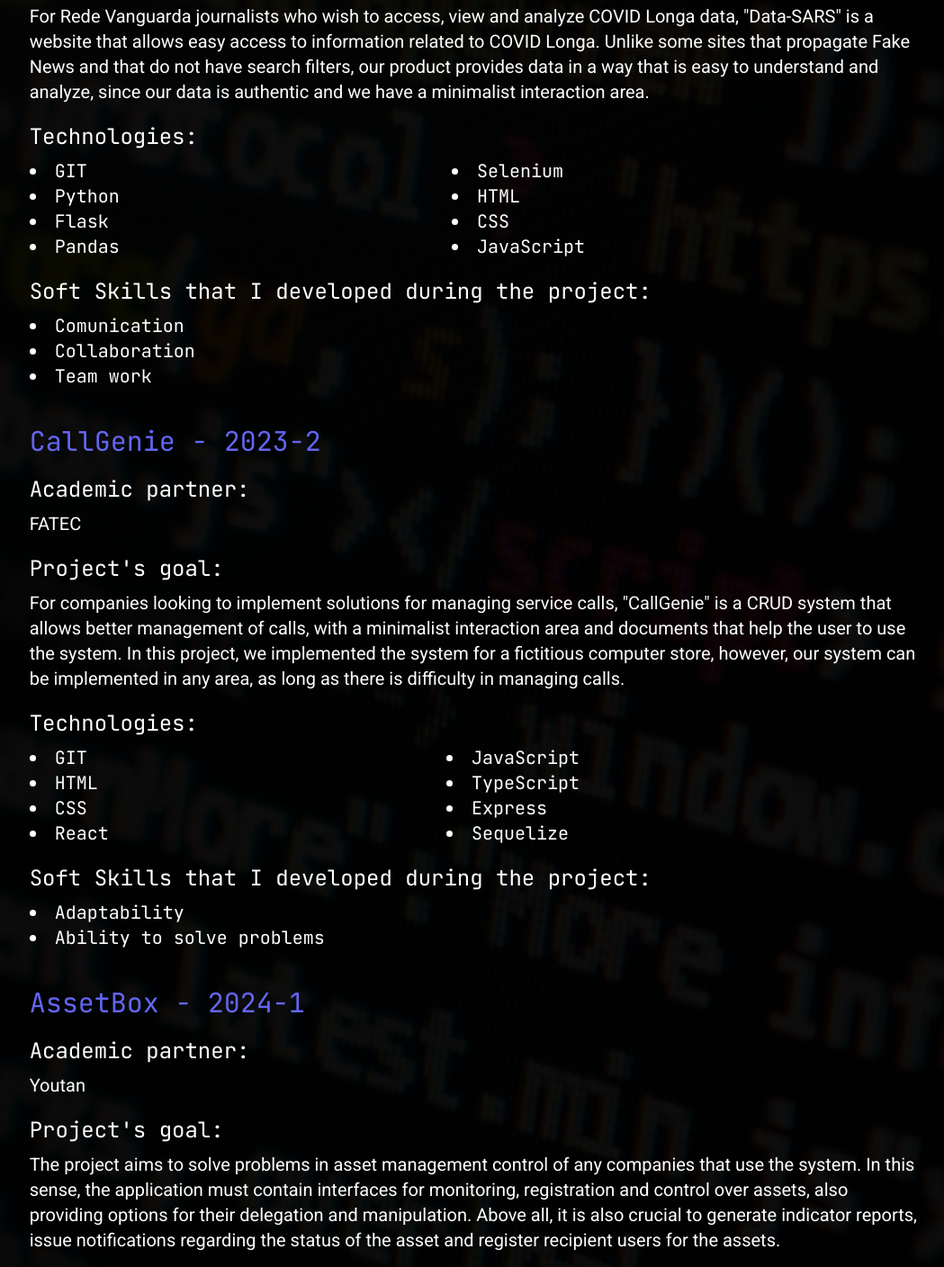
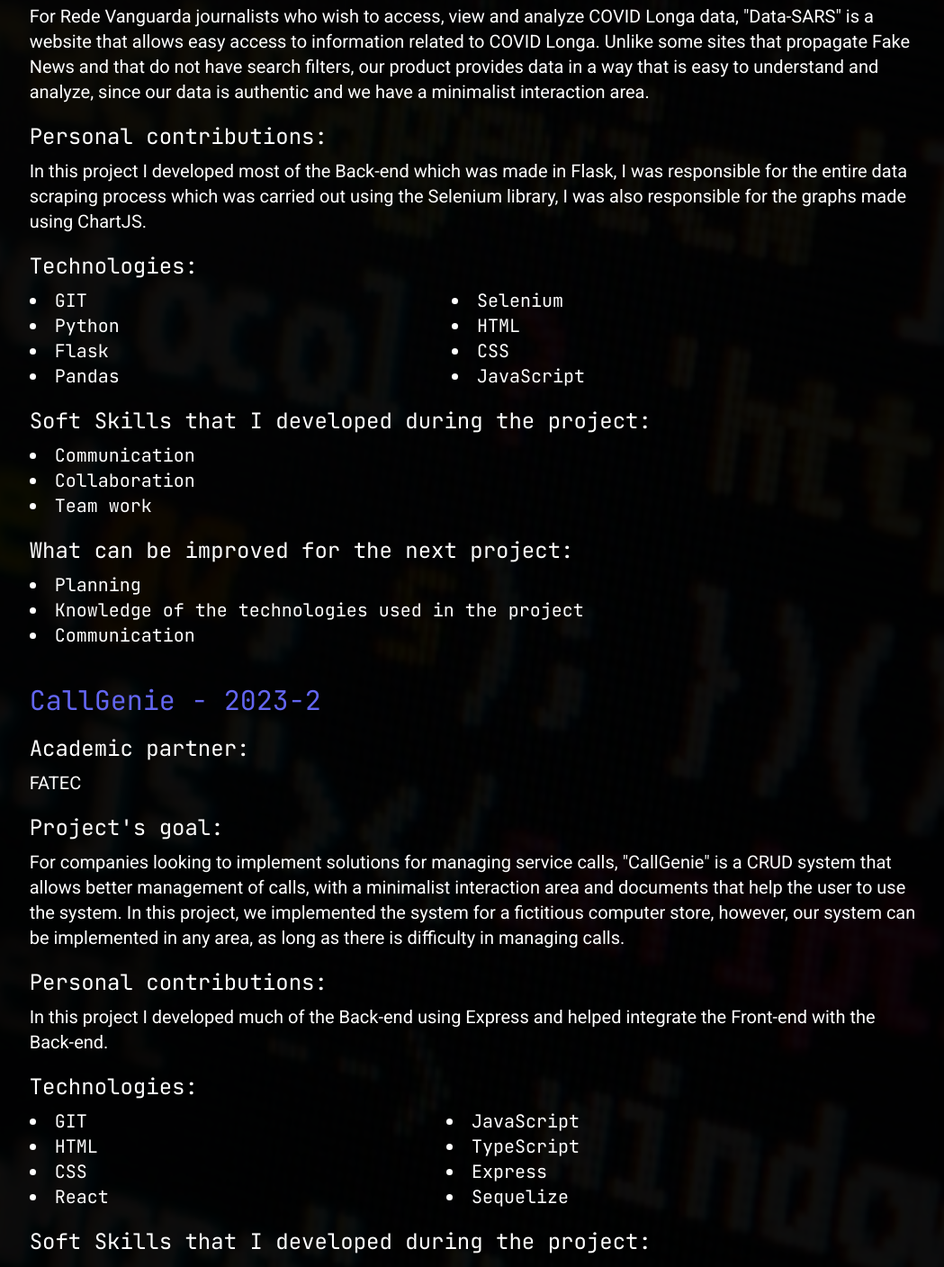
Before and after one commit to WellingtonLFaria/Portfolio, a Next.js app: page /projects in a window 1280 px wide. Shown: the part 380-1788 px from the top of the page at 90% size, without its empty margins (114-1163 px from the left). Built offline with nearby package versions, Linux system fonts and the light colour scheme.

Commit message:
feat: Add more info about each project

```diff
--- a/src/components/project.tsx
+++ b/src/components/project.tsx
@@ -3,8 +3,10 @@
     anoSemestre: string,
     academicPartner: string,
     description: string,
+    personalContributions: string,
     technologies: string[],
     softSkills: string[],
+    whatCanImprove: string[],
     link: string
 }
 
@@ -15,7 +17,7 @@
 export default function Project({project}: Props) {
     return (
         <div className="project text-white font-jetbrains flex flex-col gap-5">
-            <h4 className="text-3xl 2xl:text-5xl"><a href={project.link} className="text-indigo-500 hover:underline">{project.name} - {project.anoSemestre}</a></h4>
+            <h4 className="text-3xl 2xl:text-5xl"><a href={project.link} target="_blank" className="text-indigo-500 hover:underline">{project.name} - {project.anoSemestre}</a></h4>
             <div>
             <h5 className="text-2xl 2xl:text-4xl mb-2">Academic partner:</h5>
             <p className="font-roboto text-xl 2xl:text-3xl">{project.academicPartner}</p>
@@ -23,6 +25,10 @@
             <div>
                 <h5 className="text-2xl 2xl:text-4xl mb-2">Project's goal:</h5>
                 <p className="font-roboto text-xl 2xl:text-3xl">{project.description}</p>
+            </div>
+            <div>
+                <h5 className="text-2xl 2xl:text-4xl mb-2">Personal contributions:</h5>
+                <p className="font-roboto text-xl 2xl:text-3xl">{project.personalContributions}</p>
             </div>
             <div>
                 <h5 className="text-2xl 2xl:text-4xl mb-2">Technologies:</h5>
@@ -40,6 +46,14 @@
                     )}
                 </ul>
             </div>
+            <div>
+                <h5 className="text-2xl 2xl:text-4xl mb-2">What can be improved for the next project:</h5>
+                <ul className="text-xl 2xl:text-3xl list-disc list-inside">
+                    {project.whatCanImprove.map(whatCanImprov =>
+                        <li>{whatCanImprov}</li>
+                    )}
+                </ul>
+            </div>
         </div>
     );
 }
--- a/src/constants/projects.ts
+++ b/src/constants/projects.ts
@@ -3,8 +3,10 @@
     anoSemestre: string,
     academicPartner: string,
     description: string,
+    personalContributions: string,
     technologies: string[],
     softSkills: string[],
+    whatCanImprove: string[],
     link: string
 }
 
@@ -14,6 +16,7 @@
         anoSemestre: "2023-1",
         academicPartner: "Vanguarda",
         description: 'For Rede Vanguarda journalists who wish to access, view and analyze COVID Longa data, "Data-SARS" is a website that allows easy access to information related to COVID Longa. Unlike some sites that propagate Fake News and that do not have search filters, our product provides data in a way that is easy to understand and analyze, since our data is authentic and we have a minimalist interaction area.',
+        personalContributions: "In this project I developed most of the Back-end which was made in Flask, I was responsible for the entire data scraping process which was carried out using the Selenium library, I was also responsible for the graphs made using ChartJS.",
         technologies: [
             "GIT",
             "Python",
@@ -25,9 +28,14 @@
             "JavaScript"
         ],
         softSkills: [
-            "Comunication",
+            "Communication",
             "Collaboration",
             "Team work"
+        ],
+        whatCanImprove: [
+            "Planning",
+            "Knowledge of the technologies used in the project",
+            "Communication"
         ],
         link: "https://github.com/Grupo-Syntax-Squad/API"
     },
@@ -36,6 +44,7 @@
         anoSemestre: "2023-2",
         academicPartner: "FATEC",
         description: 'For companies looking to implement solutions for managing service calls, "CallGenie" is a CRUD system that allows better management of calls, with a minimalist interaction area and documents that help the user to use the system. In this project, we implemented the system for a fictitious computer store, however, our system can be implemented in any area, as long as there is difficulty in managing calls.',
+        personalContributions: "In this project I developed much of the Back-end using Express and helped integrate the Front-end with the Back-end.",
         technologies: [
             "GIT",
             "HTML",
@@ -50,6 +59,10 @@
             "Adaptability",
             "Ability to solve problems"
         ],
+        whatCanImprove: [
+            "Planning",
+            "Communication"
+        ],
         link: "https://github.com/Grupo-Syntax-Squad/CallGenie"
     },
     {
@@ -57,6 +70,7 @@
         anoSemestre: "2024-1",
         academicPartner: "Youtan",
         description: "The project aims to solve problems in asset management control of any companies that use the system. In this sense, the application must contain interfaces for monitoring, registration and control over assets, also providing options for their delegation and manipulation. Above all, it is also crucial to generate indicator reports, issue notifications regarding the status of the asset and register recipient users for the assets.",
+        personalContributions: "In this project I developed a large part of the Back-end made in Java with SpringBoot, I also carried out a large part of the integration of the Front-end with the Back-end, I also developed some Front-end pages.",
         technologies: [
             "GIT",
             "HTML",
@@ -71,6 +85,10 @@
             "Planning",
             "Work under pressure"
         ],
+        whatCanImprove: [
+            "Planning",
+            "Time management"
+        ],
         link: "https://github.com/Grupo-Syntax-Squad/AssetBox"
     }
 ]
```
